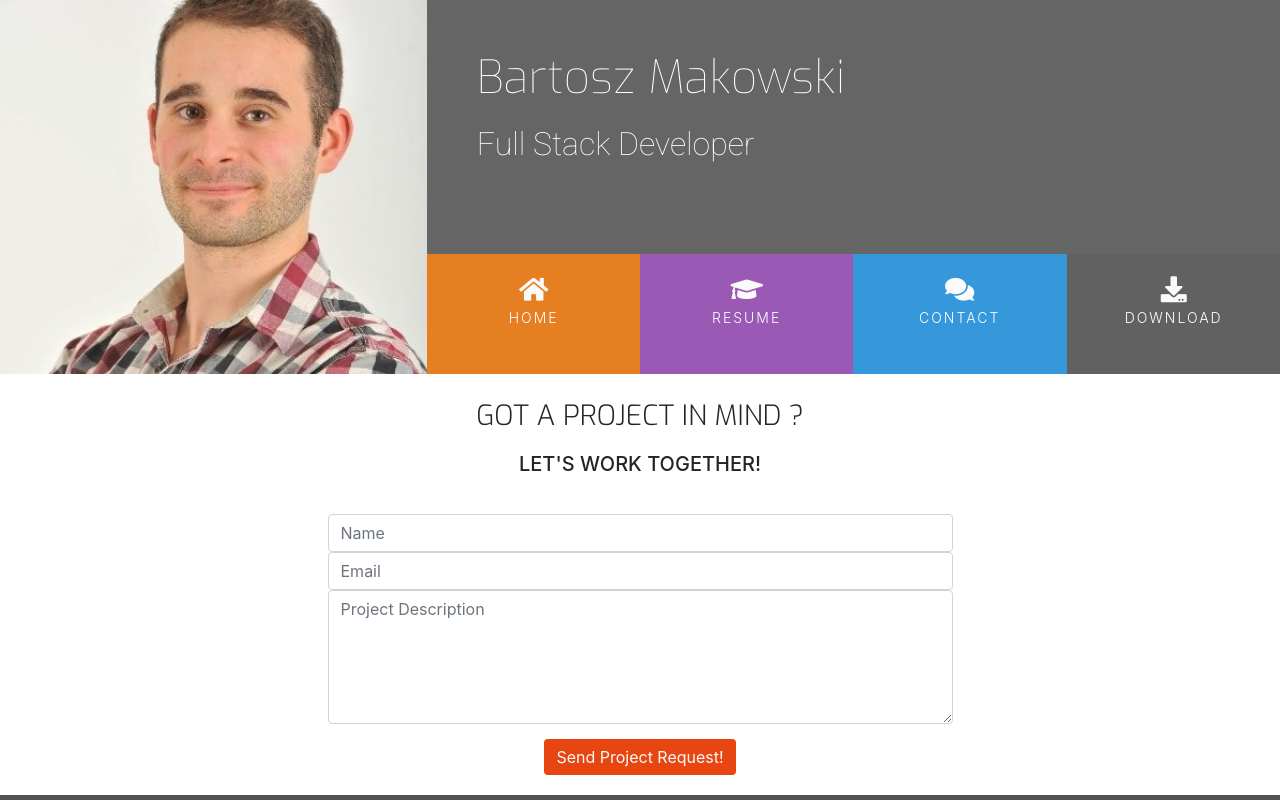
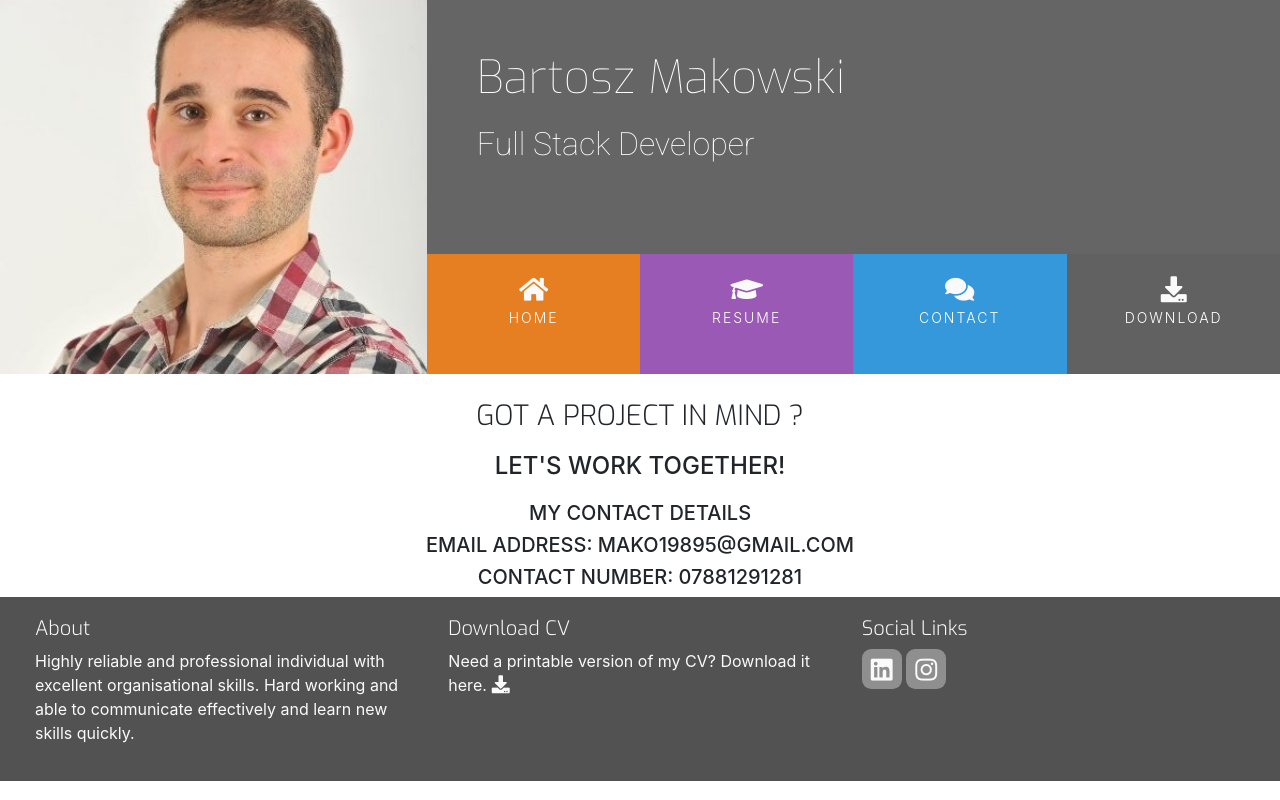
Before and after one commit to bartosz-makowski/Resume, a plain HTML site: page contact.html in a window 1280 px wide. Shown: the top 800 px of the page. Drawn offline with nearby package versions, Linux system fonts and the light colour scheme.

Commit message:
restyled contact page

```diff
--- a/assets/css/style.css
+++ b/assets/css/style.css
@@ -342,6 +342,10 @@ footer {
     margin-bottom: 20px;
 }
 
+#contact-subheader {
+    margin-bottom: 20px;
+}
+
 .center-form {
     max-width: 70%;
     padding-top: 10px;
--- a/contact.html
+++ b/contact.html
@@ -46,19 +46,10 @@
         <div class="row bg-color-contact">
             <div class="col">
                 <h3 class="contact-heading uppercase text-center">Got a project in mind ?</h3>
-                <h5 class="uppercase text-center"> Let's work together!</h5>
-                <div class="center-form">
-                    <form>
-                        <input type="text" name="name" id="fullname" class="form-control" placeholder="Name" required>
-                        <input type="email" name="email" id="email" class="form-control" placeholder="Email" required>
-                        <textarea rows="5" name="projectsummary" id="projectsummary" class="form-control" placeholder="Project Description" required></textarea>
-                        <div class="form-row text-center">
-                            <div class="col">
-                                <button type="sumit" class="btn btn-secondary">Send Project Request!</button>
-                            </div>
-                        </div>
-                    </form>
-                </div>
+                <h4 class="uppercase text-center" id="contact-subheader"> Let's work together!</h4>
+                <h5 class="uppercase text-center">My contact details</h5>
+                <h5 class="uppercase text-center">Email address: Mako19895@gmail.com</h5>
+                <h5 class="uppercase text-center">Contact Number: 07881291281</h5>
             </div>
         </div>
     </section>
```
